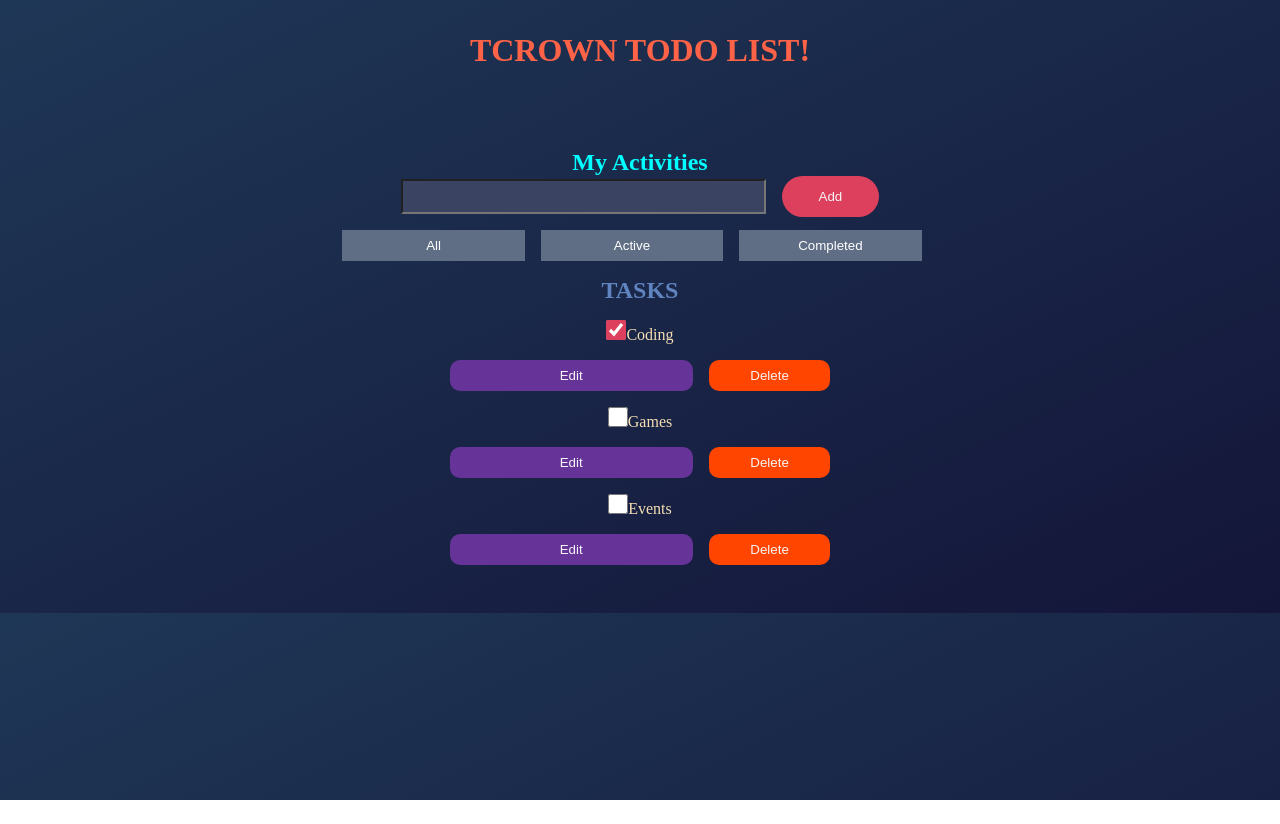
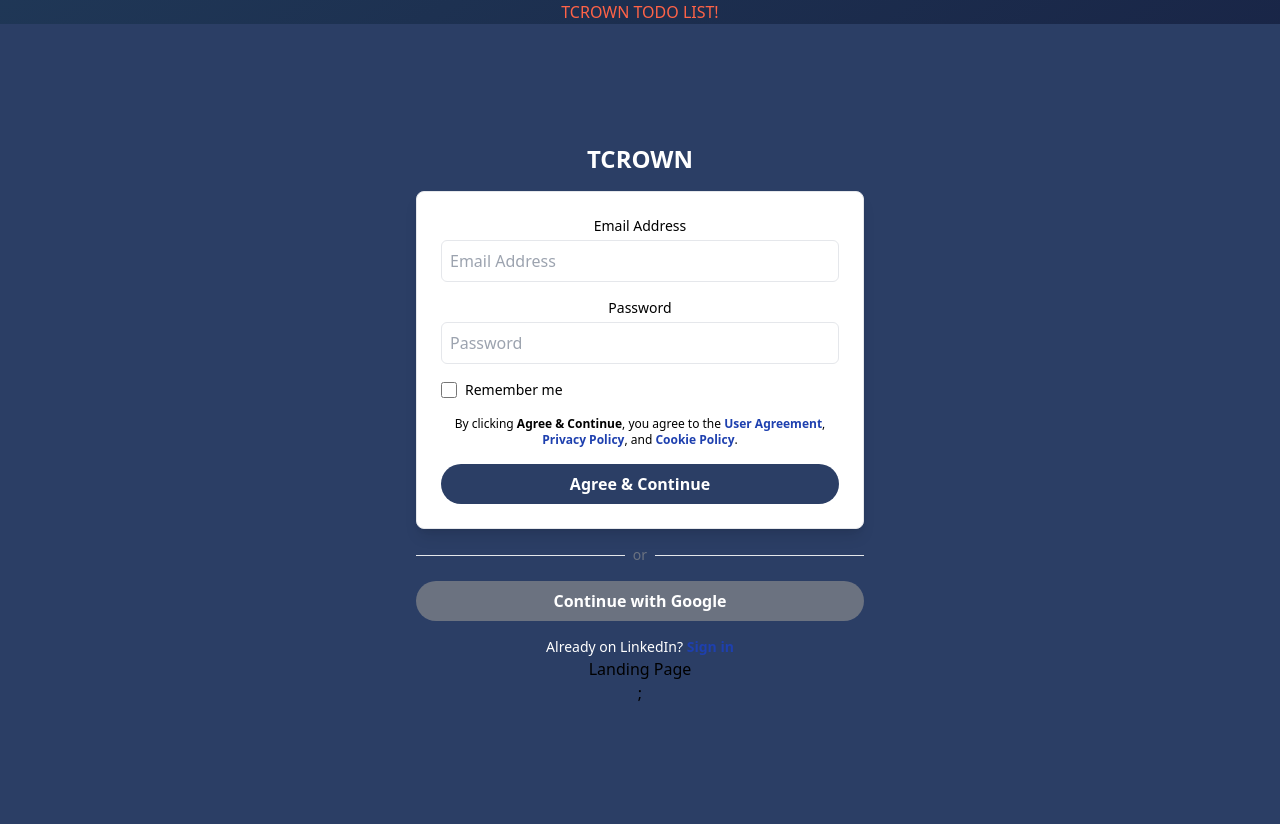
Before and after one commit to TCROWN10/TODO-List, a React (Create React App) app: page / in a window 1280 px wide. Before the commit the page ends 800 px from the top, so only its background shows below. Built offline with nearby package versions, Linux system fonts and the light colour scheme.

Commit message:
Second commit

```diff
--- a/package.json
+++ b/package.json
@@ -8,6 +8,7 @@
     "@testing-library/user-event": "^13.5.0",
     "react": "^18.3.1",
     "react-dom": "^18.3.1",
+    "react-router-dom": "^6.26.2",
     "react-scripts": "5.0.1",
     "web-vitals": "^2.1.4"
   },
@@ -34,5 +35,8 @@
       "last 1 firefox version",
       "last 1 safari version"
     ]
+  },
+  "devDependencies": {
+    "tailwindcss": "^3.4.13"
   }
 }
--- a/src/App.js
+++ b/src/App.js
@@ -1,11 +1,20 @@
 import Home from './Component/Home/home';
+import Login from './Component/login';
 import './App.css';
+import { BrowserRouter as Router, Routes, Route } from "react-router-dom";
+
 
 function App() {
 return(
   <div className="App">
     <h1>TCROWN TODO LIST!</h1>
-    <Home />
+    <Router>
+        <Routes>
+        <Route path="/" element={<Login />} />
+        <Route path="/LandingPage" element={<Home />} />
+
+      </Routes>
+      </Router>
   </div>
 )
 }
--- /dev/null
+++ b/src/Component/login.js
@@ -0,0 +1,120 @@
+import React, {useState} from 'react'
+import { Link } from "react-router-dom";
+
+const  Login= () => {
+
+  const [formData, setFormData] = useState({ email: '', password: '' });
+  const [error, setError] = useState('');
+
+  const handleChange = (e) => {
+    const { name, value } = e.target;
+    setFormData({
+      ...formData,
+      [name]: value
+    });
+  };
+  const handleSubmit = (e) => {
+    e.preventDefault();
+    if (formData.email && formData.password) {
+      // Simulate sign-in API call here
+      console.log('Form submitted', formData);
+      setError('');
+      // You can also redirect to the next page after a successful sign-in
+    } else {
+      setError('Please fill in all fields');
+    }
+  };
+  return (
+    <div className='bg-[rgb(43,62,101)] flex flex-col justify-center items-center min-h-screen p-4'>
+
+      {/* Header Text */}
+      <h2 className='text-2xl font-semibold mb-4 text-white'>
+        TCROWN
+      </h2>
+
+      {/* Form */}
+      <form onSubmit={handleSubmit} className='bg-white p-6 rounded-lg shadow-lg w-full max-w-md border'>
+        {/* Email Input */}
+        <label htmlFor='email' className='text-sm font-medium block mb-1'>
+          Email Address
+        </label>
+        <input
+          type='email'
+          id='email'
+          className='w-full p-2 mb-4 border rounded-md focus:outline-none focus:ring-2 focus:ring-blue-500'
+          placeholder='Email Address'
+          value={formData.email}
+          onClick={handleChange}
+          required
+
+        />
+
+        {/* Password Input */}
+        <label htmlFor='password' className='text-sm font-medium block mb-1'>
+          Password
+        </label>
+        <input
+          type='password'
+          id='password'
+          className='w-full p-2 mb-4 border rounded-md focus:outline-none focus:ring-2 focus:ring-blue-500'
+          placeholder='Password'
+          value={formData.password}
+          onClick={handleChange}
+          required
+        />
+
+        {/* Remember Me Checkbox */}
+        <div className='flex items-center mb-4'>
+          <input
+            type='checkbox'
+            id='remember'
+            className='h-4 w-4 border border-gray-700 accent-green-900 cursor-pointer mr-2'
+          />
+          <label htmlFor='remember' className='text-sm'>
+            Remember me
+          </label>
+        </div>
+        {error && <p className='text-red-600 text-sm'>{error}</p>}
+        {/* Terms Agreement */}
+        <p className='text-xs mb-4'>
+          By clicking <span className='font-semibold'>Agree & Continue</span>, you agree to the
+          <span className='text-blue-800 font-semibold cursor-pointer'> User Agreement</span>,
+          <span className='text-blue-800 font-semibold cursor-pointer'> Privacy Policy</span>, and
+          <span className='text-blue-800 font-semibold cursor-pointer'> Cookie Policy</span>.
+        </p>
+
+        {/* Submit Button */}
+        <button
+          type='submit'
+          className='w-full bg-[rgb(43,62,101)] text-white py-2 rounded-full font-bold hover:bg-blue-800'
+        >
+          Agree & Continue
+        </button>
+      </form>
+
+      {/* Divider */}
+      <div className='flex items-center justify-between my-4 w-full max-w-md'>
+        <hr className='w-full' />
+        <span className='px-2 text-sm text-gray-500'>or</span>
+        <hr className='w-full' />
+      </div>
+
+      {/* Continue With Other Account */}
+      <button className='w-full max-w-md bg-gray-500 text-white py-2 rounded-full font-bold hover:bg-[rgb(101,43,43)] '>
+        Continue with Google
+      </button>
+
+      {/* Sign In Redirect */}
+      <p className='mt-4 text-sm text-white'>
+        Already on LinkedIn?
+        <span className='text-blue-800 font-semibold cursor-pointer'> Sign in</span>
+      </p>
+
+      <span>
+      <Link to="/LandingPage">Landing Page</Link>
+    </span>;
+    </div>
+  )
+}
+
+export default Login;
--- /dev/null
+++ b/src/index.css
@@ -0,0 +1,3 @@
+@tailwind base;
+@tailwind components;
+@tailwind utilities;
--- a/src/index.js
+++ b/src/index.js
@@ -1,6 +1,7 @@
 import React from 'react';
 import ReactDOM from 'react-dom/client';
 import App from './App';
+import './index.css';
 
 const root = ReactDOM.createRoot(document.getElementById('root'));
 root.render(
--- /dev/null
+++ b/tailwind.config.js
@@ -0,0 +1,10 @@
+/** @type {import('tailwindcss').Config} */
+module.exports = {
+  content: [
+    "./src/**/*.{js,jsx,ts,tsx}",
+  ],
+  theme: {
+    extend: {},
+  },
+  plugins: [],
+}
```
Also changed, not shown: 1 other file (tests, documents, lock files or other folders).
